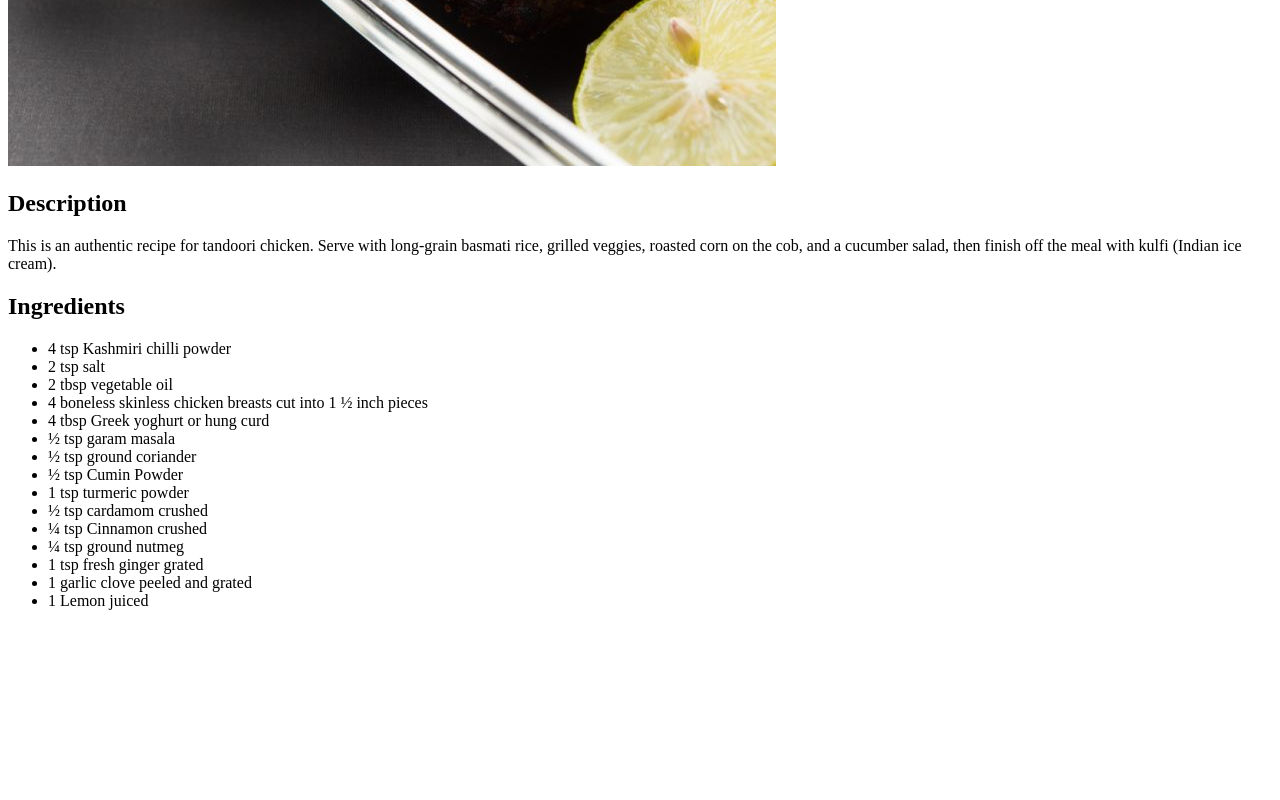
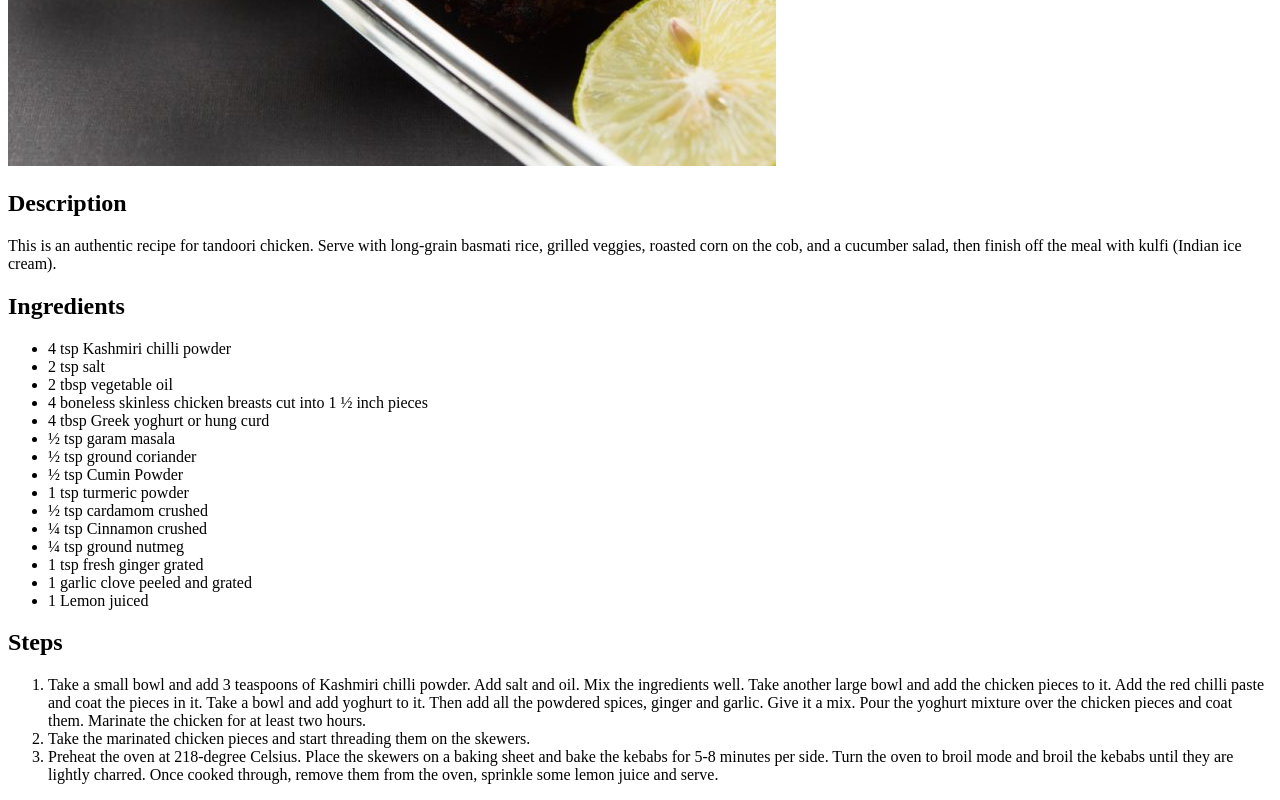
Before and after one commit to C-odeart/odin-recipes, a plain HTML site: page recipes/tandoorichicken.html in a window 1280 px wide. Shown: the part 682-1482 px from the top of the page. Before the commit the page ends 1308 px from the top, so only its background shows below. Drawn offline with Linux system fonts and the light colour scheme.

Commit message:
Add an ordered list of steps needed for making Tandoori Chicken

```diff
--- a/recipes/tandoorichicken.html
+++ b/recipes/tandoorichicken.html
@@ -34,5 +34,15 @@
       <li>1 Lemon juiced</li>
     </ul>
 
+    <h2>Steps</h2>
+
+    <ol>
+      <li>Take a small bowl and add 3 teaspoons of Kashmiri chilli powder. Add salt and oil. Mix the ingredients well. Take another large bowl and add the chicken pieces to it. Add the red chilli paste and coat the pieces in it. Take a bowl and add yoghurt to it. Then add all the powdered spices, ginger and garlic. Give it a mix. Pour the yoghurt mixture over the chicken pieces and coat them. Marinate the chicken for at least two hours.</li>
+
+      <li>Take the marinated chicken pieces and start threading them on the skewers.</li>
+
+      <li>Preheat the oven at 218-degree Celsius. Place the skewers on a baking sheet and bake the kebabs for 5-8 minutes per side. Turn the oven to broil mode and broil the kebabs until they are lightly charred. Once cooked through, remove them from the oven, sprinkle some lemon juice and serve.</li>
+    </ol>
+
   </body>
 </html>
```
